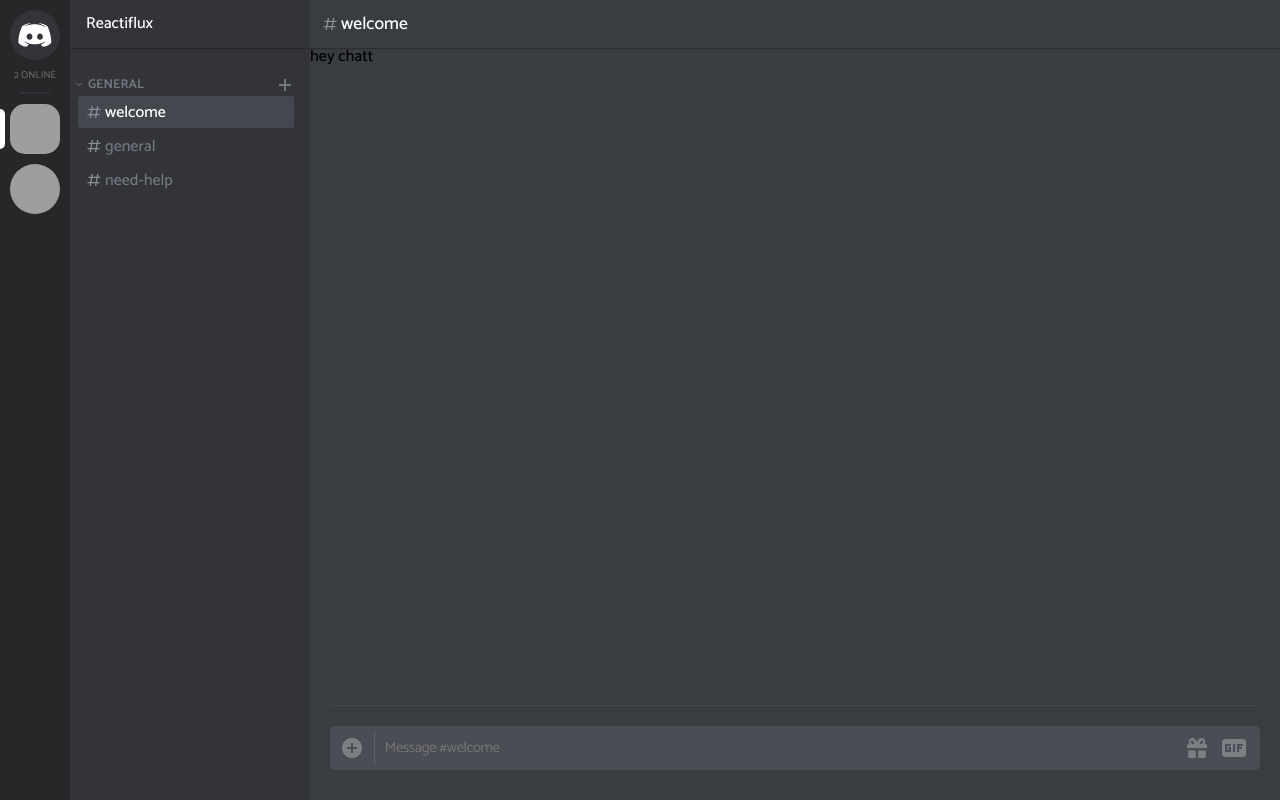
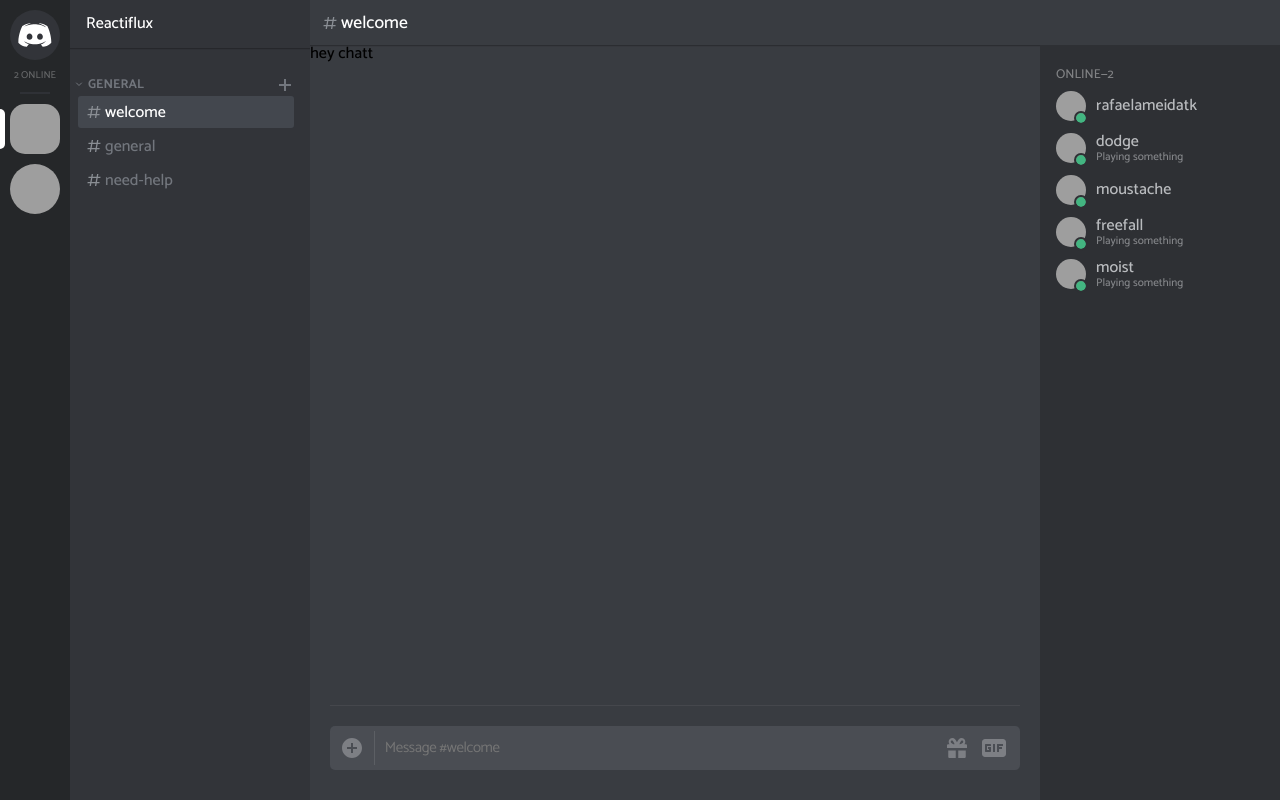
Before and after one commit to rafaelalmeidatk/discord-react-clone, a React (Create React App) app: page / in a window 1280 px wide. Built offline with nearby package versions, Linux system fonts and the light colour scheme; grey boxes are pictures that could not be loaded.

Commit message:
Add member list

```diff
--- a/src/components/App.js
+++ b/src/components/App.js
@@ -23,7 +23,7 @@
 
 const StyledApp = styled.div`
   display: flex;
-  height: 100%;
+  min-height: 100%;
   width: 100%;
 
   .appContent {
@@ -117,7 +117,7 @@
           selectedChannelId={selectedChannel && selectedChannel.id}
           onChannelClick={this.handleChannelClick}
         />
-        <ContentComponent className="appContent" channelName={selectedChannel.name} />
+        <ContentComponent className="appContent" channelName={selectedChannel.name} guild={selectedGuild} />
       </StyledApp>
     );
   }
--- /dev/null
+++ b/src/components/Chat/MemberListItem.js
@@ -0,0 +1,82 @@
+import React from 'react';
+import styled from 'styled-components';
+
+import constants from '../../utils/constants';
+import colors from '../../utils/colors';
+
+const StyledMember = styled.div`
+  margin: 0 8px;
+  padding: 1px 8px;
+  height: 40px;
+  border-radius: 3px;
+  cursor: pointer;
+
+  display: flex;
+  align-items: center;
+  box-sizing: content-box;
+
+  :hover {
+    background: ${colors.memberHoverBg};
+  }
+
+  .avatar-wrapper {
+    width: 30px;
+    height: 30px;
+    margin-right: 10px;
+    position: relative;
+
+    .avatar {
+      width: 30px;
+      height: 30px;
+      background-size: cover;
+      background-position: center;
+      border-radius: 50%;
+      overflow: hidden;
+    }
+
+    .status {
+      position: absolute;
+      width: 10px;
+      height: 10px;
+
+      background-clip: padding-box;
+      border: 2px solid ${colors.grayDark};
+      border-radius: 999px;
+      bottom: -4px;
+      right: -2px;
+    }
+
+    .status.online {
+      background-color: #43b581;
+    }
+  }
+
+  .member-inner {
+    .username {
+      color: ${colors.memberOnline};
+      font-size: 1em;
+    }
+
+    .status {
+      color: ${colors.memberStatus};
+      font-size: 0.7em;
+    }
+  }
+`;
+
+export default ({ member }) => (
+  <StyledMember>
+    <div className="avatar-wrapper">
+      <div
+        className="avatar"
+        style={{ backgroundImage: `url(${member.avatar || constants.defaultAvatar})` }}
+      />
+      <div className="status online" />
+    </div>
+
+    <div className="member-inner">
+      <div className="username">{member.username}</div>
+      {Math.random() > 0.6 ? <div className="status">Playing something</div> : null}
+    </div>
+  </StyledMember>
+);
--- /dev/null
+++ b/src/components/Chat/MembersList.js
@@ -0,0 +1,33 @@
+import React from 'react';
+import styled from 'styled-components';
+
+import colors from '../../utils/colors';
+import data from '../../data';
+
+import MemberListItem from './MemberListItem';
+
+const StyledMemberList = styled.div`
+  background: ${colors.grayDark};
+  width: 240px;
+`;
+
+const StyledRoleName = styled.div`
+  color: hsla(0, 0%, 100%, 0.4);
+  height: 40px;
+  font-size: 0.8em;
+  line-height: 20px;
+  padding: 20px 8px 0 16px;
+  text-overflow: ellipsis;
+  text-transform: uppercase;
+  white-space: nowrap;
+`;
+
+export default ({ members }) => (
+  <StyledMemberList>
+    <StyledRoleName>Online—2</StyledRoleName>
+    {members.map(memberId => {
+      const user = data.users.find(u => u.id === memberId);
+      return <MemberListItem key={user.id} member={user} />;
+    })}
+  </StyledMemberList>
+);
--- a/src/components/Chat/index.js
+++ b/src/components/Chat/index.js
@@ -5,24 +5,42 @@
 import ChannelName from '../ChannelName';
 import MessagesWrapper from './MessagesWrapper';
 import NewMessageWrapper from './NewMessageWrapper';
+import MembersList from './MembersList';
 
 const StyledHome = styled.div`
   background: ${colors.grayLight};
 
   display: flex;
   flex-direction: column;
+
+  .content-wrapper {
+    display: flex;
+    height: 100%;
+  }
+
+  .messages-container {
+    display: flex;
+    flex: 1 1 auto;
+    flex-direction: column;
+  }
 `;
 
 class Home extends React.Component {
   render() {
-    const { className, channelName } = this.props;
+    const { className, channelName, guild } = this.props;
+    const { members } = guild;
 
     return (
       <StyledHome className={className}>
         <ContentHeader content={<ChannelName name={channelName} isHeader textColor="#fff" />} />
 
-        <MessagesWrapper />
-        <NewMessageWrapper channelName={channelName} />
+        <div className="content-wrapper">
+          <div className="messages-container">
+            <MessagesWrapper />
+            <NewMessageWrapper channelName={channelName} />
+          </div>
+          <MembersList members={members} />
+        </div>
       </StyledHome>
     );
   }
--- a/src/components/Navbar/index.js
+++ b/src/components/Navbar/index.js
@@ -8,7 +8,6 @@
 
 const StyledNavbar = styled.div`
   width: 70px;
-  height: 100%;
   background: ${colors.grayDarker};
   display: flex;
   flex-direction: column;
--- a/src/data.js
+++ b/src/data.js
@@ -4,18 +4,15 @@
  */
 
 export default {
-  user: {
-    username: "rafaelalmeidatk",
-    tag: 4578,
-    avatar: null,
-  },
+  userId: 1,
   friendsOnlineCount: 2,
   guilds: [
     {
       id: 1111,
       name: 'Reactiflux',
       initials: 'R',
-      icon: 'https://cdn.discordapp.com/icons/102860784329052160/109fd014c718f40110c4a182f105ca71.webp',
+      icon:
+        'https://cdn.discordapp.com/icons/102860784329052160/109fd014c718f40110c4a182f105ca71.webp',
       welcomeChannelId: 111123,
       categories: [
         {
@@ -24,25 +21,27 @@
           channels: [
             {
               id: 111123,
-              name: 'welcome',
+              name: 'welcome'
             },
             {
               id: 111124,
-              name: 'general',
+              name: 'general'
             },
             {
               id: 111125,
-              name: 'need-help',
+              name: 'need-help'
             }
           ]
         }
-      ]
+      ],
+      members: [1, 2, 3, 6, 7]
     },
     {
       id: 2222,
       name: 'MonoGame Discord',
       initials: 'MD',
-      icon: 'https://cdn.discordapp.com/icons/355231098122272778/38071c8ba123ca294d769e5e4f7e1318.webp',
+      icon:
+        'https://cdn.discordapp.com/icons/355231098122272778/38071c8ba123ca294d769e5e4f7e1318.webp',
       welcomeChannelId: 222224,
       categories: [
         {
@@ -51,15 +50,15 @@
           channels: [
             {
               id: 222223,
-              name: 'rules',
+              name: 'rules'
             },
             {
               id: 222224,
-              name: 'announcements',
+              name: 'announcements'
             },
             {
               id: 222225,
-              name: 'showcase',
+              name: 'showcase'
             }
           ]
         },
@@ -69,19 +68,57 @@
           channels: [
             {
               id: 222233,
-              name: 'general',
+              name: 'general'
             },
             {
               id: 222234,
-              name: 'c-sharp',
+              name: 'c-sharp'
             },
             {
               id: 222235,
-              name: 'libraries',
+              name: 'libraries'
             }
           ]
-        },
-      ]
+        }
+      ],
+      members: [1, 3, 4, 5]
+    }
+  ],
+  users: [
+    {
+      id: 1,
+      username: 'rafaelameidatk',
+      tag: 7126
+    },
+    {
+      id: 2,
+      username: 'dodge',
+      tag: 3948
+    },
+    {
+      id: 3,
+      username: 'moustache',
+      tag: 5249
+    },
+    {
+      id: 4,
+      username: 'dice',
+      tag: 2183
+    },
+    {
+      id: 5,
+      username: 'blender',
+      tag: 8613
+    },
+    {
+      id: 6,
+      username: 'freefall',
+      tag: 5485
+    },
+    {
+      id: 7,
+      username: 'moist',
+      tag: 8007
     }
   ]
-}
+};
--- a/src/utils/colors.js
+++ b/src/utils/colors.js
@@ -9,9 +9,13 @@
   grayDarker: '#252729',
   separator: '#2f3136',
 
-  channelSelected: 'rgba(79,84,92,.6)',
+  channelSelected: 'rgba(79, 84, 92, .6)',
   channelHoveredText: '#b9bbbe',
 
   icon: '#7d7f84',
-  iconHover: '#fff'
+  iconHover: '#fff',
+
+  memberHoverBg: '#36393f',
+  memberOnline: '#b9bbbe',
+  memberStatus: 'rgba(185, 187, 190, .6)'
 };
--- /dev/null
+++ b/src/utils/constants.js
@@ -0,0 +1,3 @@
+export default {
+  defaultAvatar: 'https://discordapp.com/assets/1cbd08c76f8af6dddce02c5138971129.png'
+};
```
